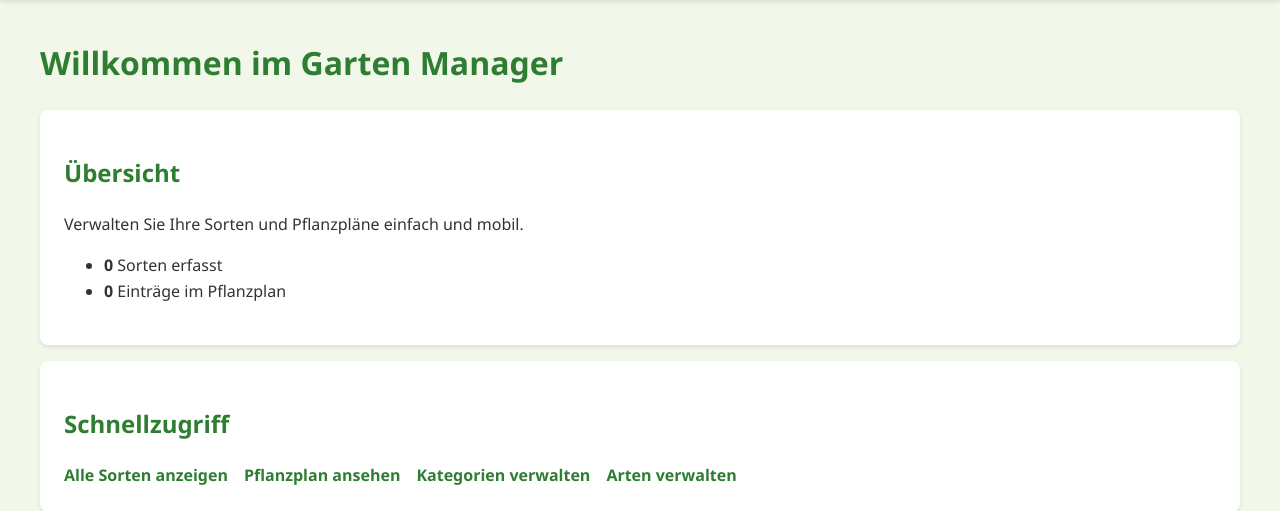
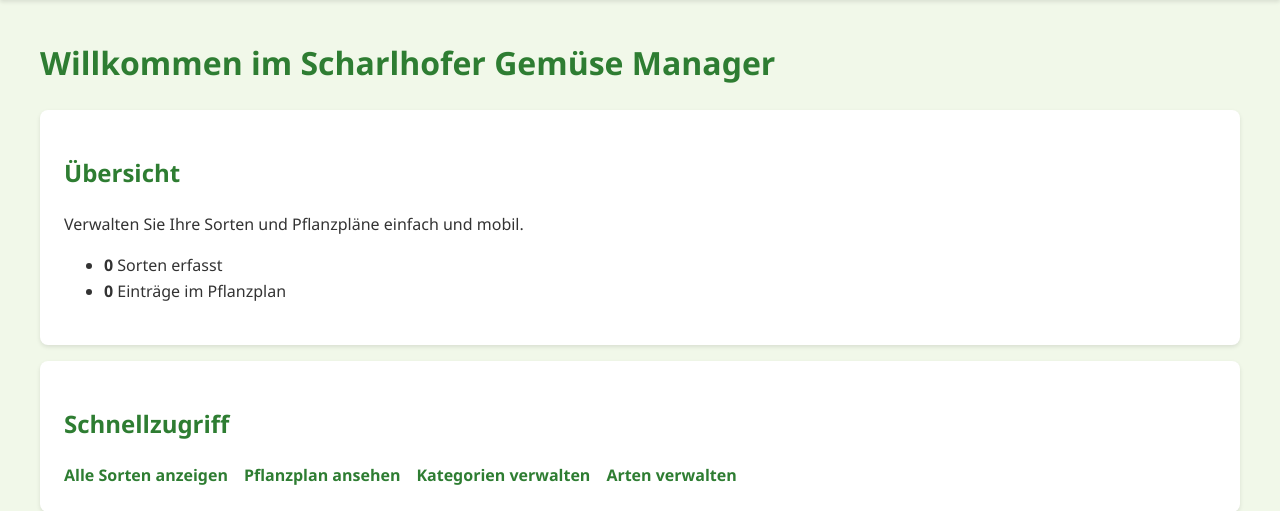
Before and after one commit to ruewe/shg, a Django app: page / in a window 1280 px wide. Shown: the part 58-569 px from the top of the page. Run offline with Django 4.2, Linux system fonts and the light colour scheme; data that the repository does not hold is empty; parts of the project's set-up code (start-up, migrations or seed data) failed here and were passed over.

Commit message:
Beschriftungen geändert

```diff
--- a/garten/templates/garten/base.html
+++ b/garten/templates/garten/base.html
@@ -5,7 +5,7 @@
 <head>
     <meta charset="UTF-8">
     <meta name="viewport" content="width=device-width, initial-scale=1.0">
-    <title>{% block title %}Garten Manager{% endblock %}</title>
+    <title>{% block title %}Scharlhofer Gemüse Manager{% endblock %}</title>
     <link rel="stylesheet" href="{% static 'garten/styles.css' %}">
 </head>
 
--- a/garten/templates/garten/index.html
+++ b/garten/templates/garten/index.html
@@ -1,7 +1,7 @@
 {% extends 'garten/base.html' %}
 
 {% block content %}
-<h1>Willkommen im Garten Manager</h1>
+<h1>Willkommen im Scharlhofer Gemüse Manager</h1>
 
 <div class="card">
     <h2>Übersicht</h2>
```
Also changed, not shown: 1 other file.
